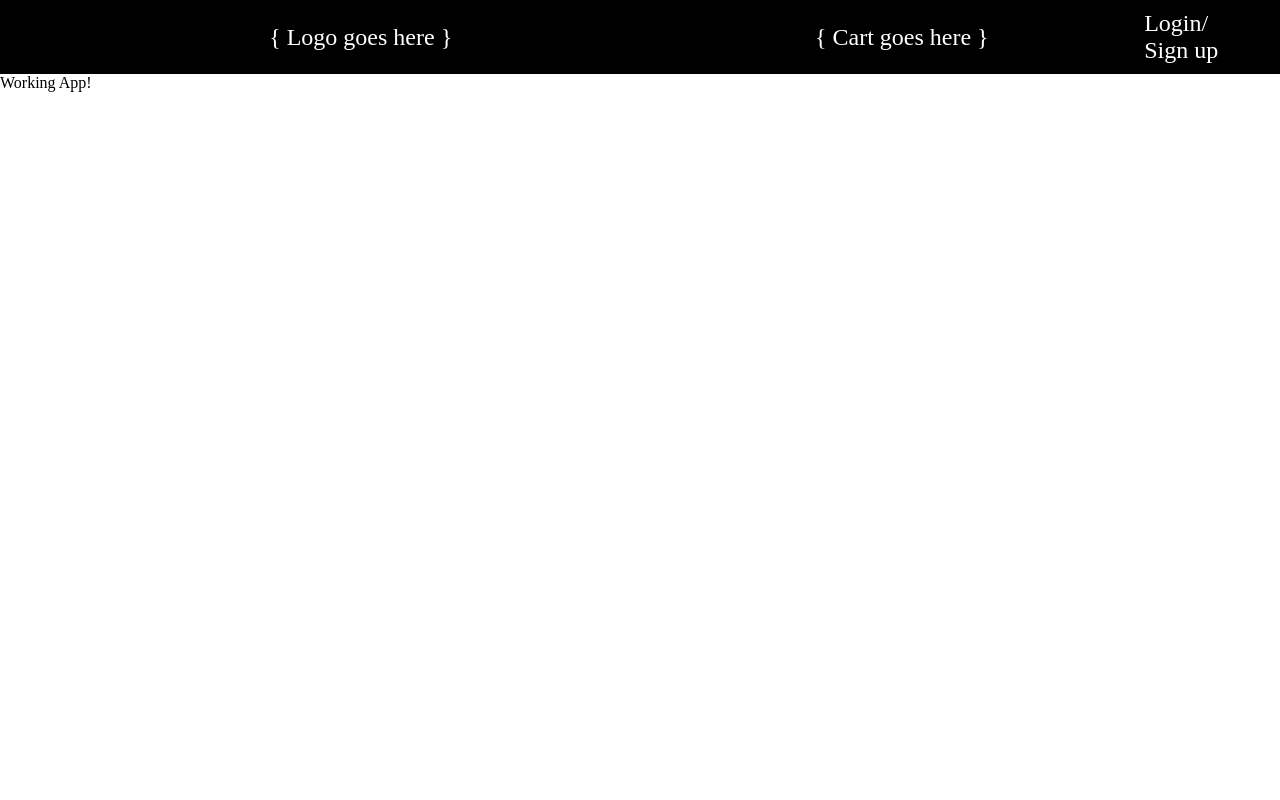
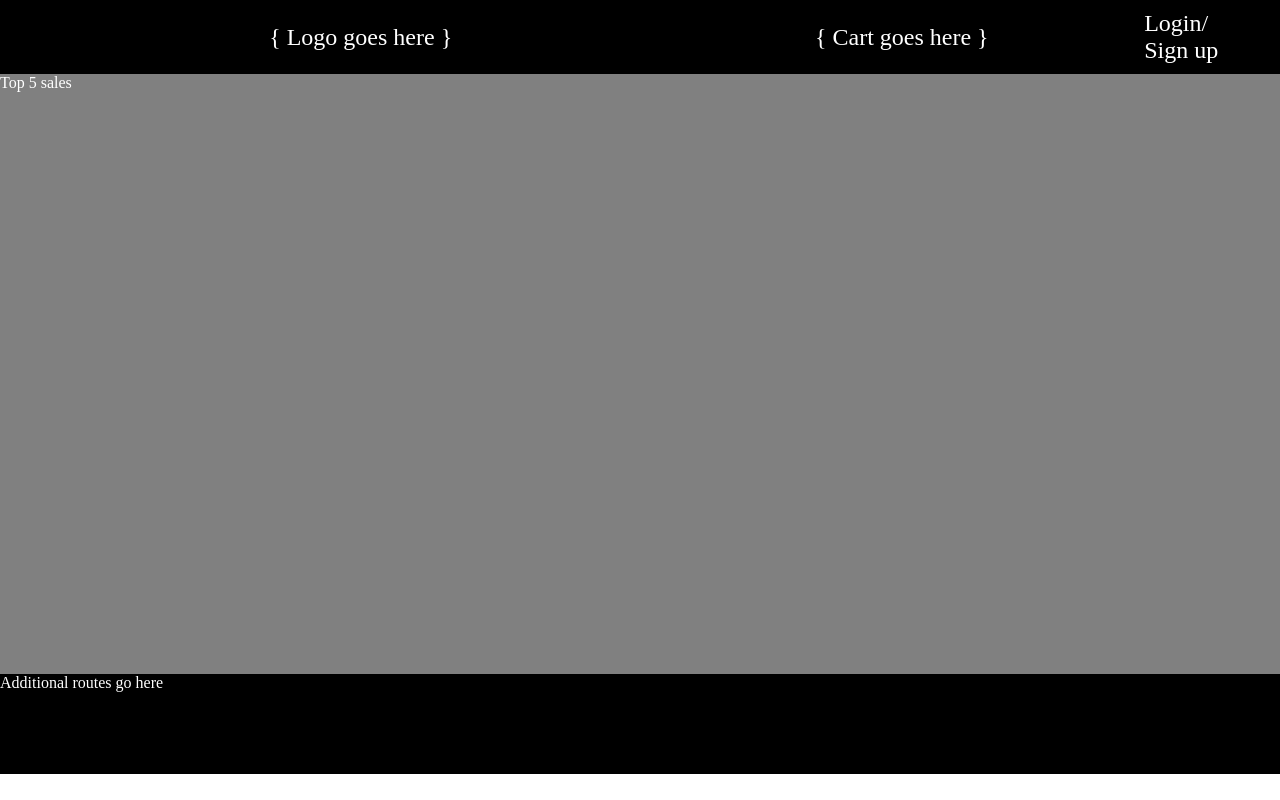
Before and after one commit to EcomDm6/Ecom, a React (Create React App) app: page / in a window 1280 px wide. Built offline with nearby package versions, Linux system fonts and the light colour scheme.

Commit message:
Main Components

```diff
--- a/src/App.js
+++ b/src/App.js
@@ -2,12 +2,15 @@
 import React from 'react';
 
 import Nav from './Components/Nav/NavComponent';
+import SaleComponent from './Components/SalePreview/SaleComponent';
+import FooterContainer from './Components/InfoFooter/FooterComponent';
 import './style.css';
 
 const App = () => (
   <div>
     <Nav />
-    <div className="">Working App!</div>
+    <SaleComponent />
+    <FooterContainer />
   </div>
 );
 
--- /dev/null
+++ b/src/Components/InfoFooter/Footer.css
@@ -0,0 +1,6 @@
+.FooterMainContainer {
+    background-color: black;
+    height: 100px;
+    width: 100%;
+    color: white;
+};
--- /dev/null
+++ b/src/Components/InfoFooter/FooterComponent.js
@@ -0,0 +1,10 @@
+import React from 'react';
+import './Footer.css'
+
+const FooterContainer = () => {
+        return (
+            <div className="FooterMainContainer">Additional routes go here</div>
+        );
+};
+
+export default FooterContainer;
--- /dev/null
+++ b/src/Components/SalePreview/SaleComponent.css
@@ -0,0 +1,6 @@
+.SaleMainContainer {
+    background-color: grey;
+    height: 600px;
+    width: 100%;
+    color: white;
+};
--- /dev/null
+++ b/src/Components/SalePreview/SaleComponent.js
@@ -0,0 +1,10 @@
+import React from 'react';
+import './SaleComponent.css'
+
+const SaleContainer = () => {
+        return (
+            <div className="SaleMainContainer">Top 5 sales</div>
+        );
+};
+
+export default SaleContainer;
```
